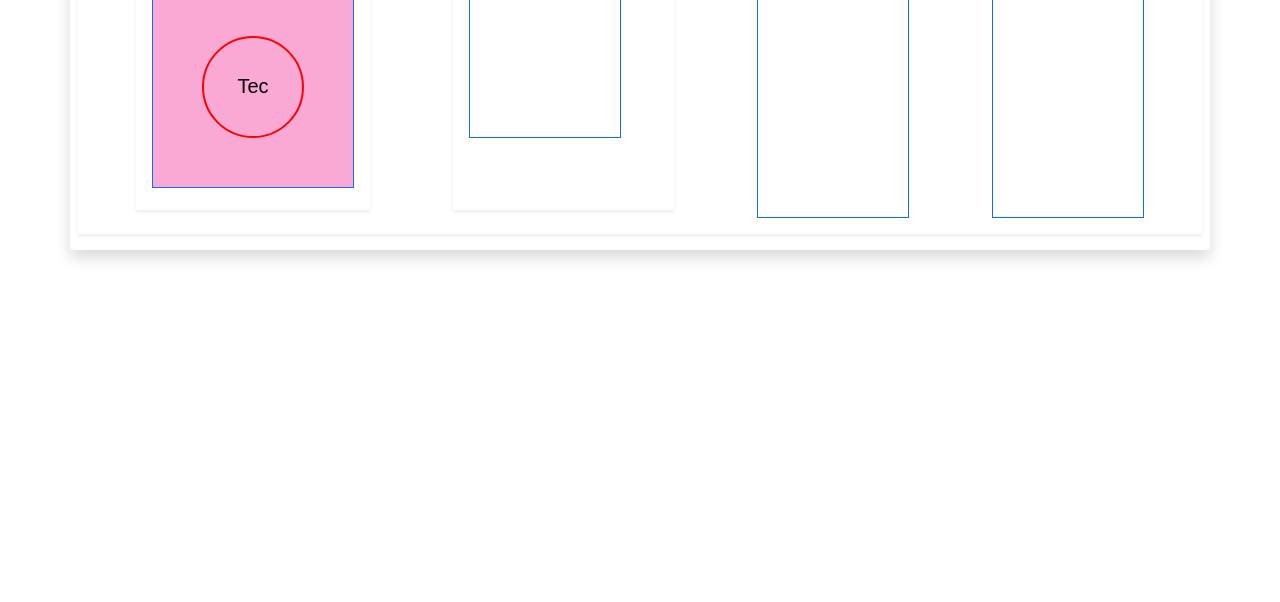
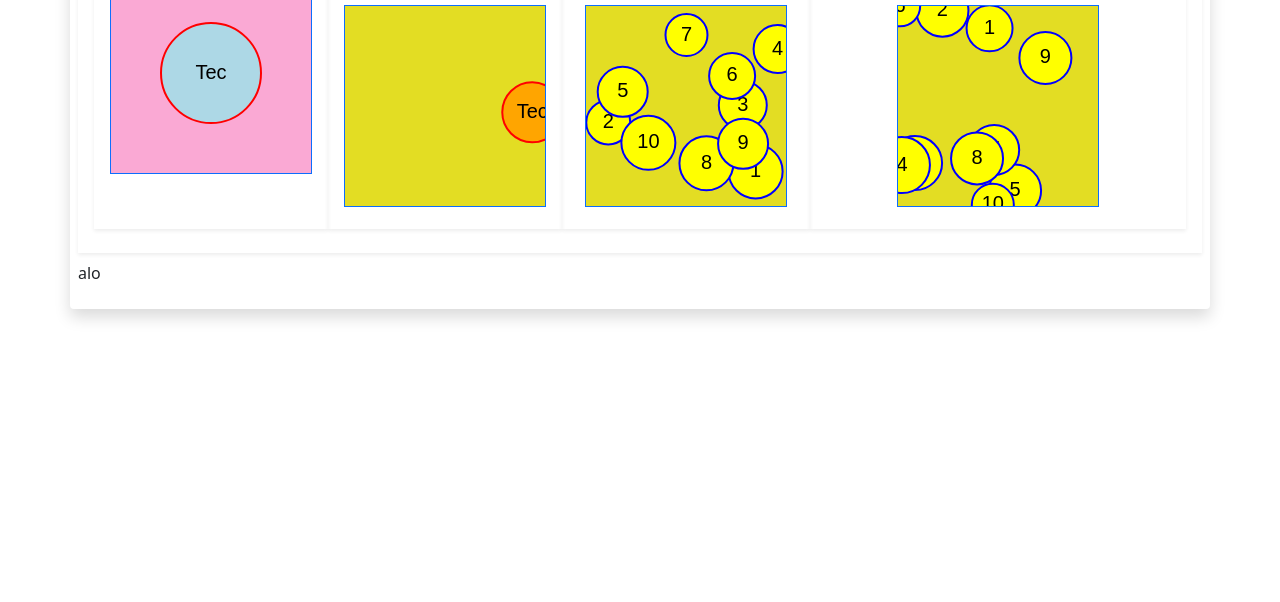
Before and after one commit to Angelmmc/intro-poo-canvas, a plain HTML site: page index.html in a window 1280 px wide. Shown: the part 198-800 px from the top of the page. Drawn offline with nearby package versions, Linux system fonts and the light colour scheme.

Commit message:
multiple cricles without overlapping option added

```diff
--- a/assets/js/main.js
+++ b/assets/js/main.js
@@ -1,47 +1,76 @@
-const canvasOOPOOP = document.getElementById("canvasOOPOOP");
-const canvasOOPRandom = document.getElementById("canvasOOPRandom");
+const canvasOOP = document.getElementById("canvasOOP");
+const canvasRandom = document.getElementById("canvasRandom");
+const canvasMultiple = document.getElementById("canvasMultiple");
+const canvasMultipleNoOut = document.getElementById("canvasMultipleNoOut");
+const textoPrueba = document.getElementById("textoPrueba");
+
+
 const ctx = canvasOOP.getContext("2d");
+const ctxRandom = canvasRandom.getContext("2d");
+const ctxMultiple = canvasMultiple.getContext("2d");
+const ctxMultipleNoOut = canvasMultipleNoOut.getContext("2d");
+
 const window_height = window.innerHeight;
 const window_width = window.innerWidth;
 
-let randomX = Math.random() * window_width;
-let randomY = Math.random() * window_height;
+
+
+
+/* canvasOOP.height = canvasOOP.offsetHeight;// window_height;
+canvasOOP.width = "100";// window_width; */
+/*
+canvasRandom.height = "200";// window_height;
+canvasRandom.width = "200";// window_width; */
+/*
+canvasMultiple.offsetHeight = "200";// window_height;
+canvasMultiple.width = "200";// window_width; */
+
+
+
+let randomX = Math.random() * canvasRandom.width;
+let randomY = Math.random() * canvasRandom.height;
 let randomRadius = Math.floor(Math.random() * 100 + 30);
 
-canvasOOP.height = "200";// window_height;
-canvasOOP.width = "200";// window_width;
 
 canvasOOP.style.background = "#FAA9D4";
+canvasRandom.style.background = "#E3DD23";
+canvasMultiple.style.background = "#E3DD23";
+canvasMultipleNoOut.style.background = "#E3DD23";
 
 class Circle {
 
-    constructor(x, y, radius, color, text) {
+    constructor(x, y, radius, color, text, bgColor) {
         //Carga los valores predeterminados del objeto
         this.posX = x;
         this.posY = y;
         this.radius = radius;
         this.color = color;
         this.text = text;
+        this.bgColor = bgColor;
     }
 
 
     draw(context) {
         //Metodo para renderizar
         context.beginPath();
+        context.arc(this.posX, this.posY, this.radius, 0, Math.PI * 2, false);
+        context.fillStyle = this.bgColor;
+        context.fill();
+
+        context.lineWidth = 2;
         context.strokeStyle = this.color;
+        context.stroke();
+
+
+        context.fillStyle = "black";
         context.textAlign = "center"; //Alineación Horizontal
         context.textBaseline = "middle"; //Alineación Vertical
         context.font = "20px Arial";
         context.fillText(this.text, this.posX, this.posY);
 
 
-        context.lineWidth = 2;
+        context.closePath();
 
-        context.arc(this.posX, this.posY, this.radius, 0, Math.PI * 2, false);
-
-        context.stroke();
-
-        context.closePath();
 
     }
 
@@ -50,5 +79,49 @@ class Circle {
 
 //let miCirculo = new Circle(100, 100, 50, 'red', 'Tec');
 
-let miCirculo = new Circle(canvasOOP.width / 2, canvasOOP.height / 2, 50, 'red', 'Tec');
+let miCirculo = new Circle(canvasOOP.width / 2, canvasOOP.height / 2, 50, 'red', 'Tec', 'lightblue');
 miCirculo.draw(ctx);
+
+
+let miCirculoRandom = new Circle(randomX, randomY, randomRadius, 'red', 'Tec', 'orange');
+miCirculoRandom.draw(ctxRandom);
+
+let arrayCircle = [];
+for (let i = 0; i < 10; i++) {
+
+    let randomX = Math.random() * canvasMultiple.offsetHeight;
+
+    let randomY = Math.random() * canvasMultiple.offsetWidth;
+
+    let randomRadius = Math.floor(Math.random() * 10 + 20);
+
+
+    let miCirculoMultiple = new Circle(randomX, randomY, randomRadius, "blue", i + 1, 'yellow');
+
+
+    arrayCircle.push(miCirculoMultiple);
+
+    arrayCircle[i].draw(ctxMultiple);
+}
+
+
+let arrayCircle2 = [];
+let contenido = "";
+for (let i = 0; i < 10; i++) {
+
+    let randomX = Math.random() * canvasMultipleNoOut.offsetHeight;
+
+    let randomY = Math.random() * canvasMultipleNoOut.offsetWidth;
+
+    let randomRadius = Math.floor(Math.random() * 10 + 20);
+
+    contenido += i + " x ->" + randomX + " y -> " + randomY + " rad -> " + randomRadius;
+
+
+    let miCirculoMultipleNoOut = new Circle(randomX, randomY, randomRadius, "blue", i + 1, 'yellow');
+
+
+    arrayCircle2.push(miCirculoMultipleNoOut);
+
+    arrayCircle2[i].draw(ctxMultipleNoOut);
+}
--- a/index.html
+++ b/index.html
@@ -20,18 +20,24 @@
             <h1>Objetos 2D mediante POO</h1>
         </div>
         <div class="d-flex flex-row bd-highlight mb-2 shadow-sm p-3 justify-content-around">
-            <div class=" bd-highlight mb-2 shadow-sm p-3 justify-content-around">
-                <h1>Objeto 2D</h1>
-                <canvas class=" border  border-primary " id="canvasOOP" width="150" height="150"></canvas>
+            <div class=" bd-highlight mb-2 shadow-sm p-3 justify-content-around  text-center">
+                <h3>Objeto 2D</h3>
+                <canvas class=" border  border-primary " id="canvasOOP" width="200" height="200"></canvas>
             </div>
-            <div class=" bd-highlight mb-2 shadow-sm p-3 justify-content-around">
-                <h1>Objeto 2D</h1>
-                <canvas class=" border  border-primary " id="canvasOOPRandom" width="150" height="150"></canvas>
+            <div class=" bd-highlight mb-2 shadow-sm p-3 justify-content-around  text-center" >
+                <h3>Objeto Random</h3>
+                <canvas class=" border  border-primary " id="canvasRandom" width="200" height="200"></canvas>
             </div>
-            <canvas class=" border  border-primary" id="canvasTriangle" width="150" height="150"></canvas>
-            <canvas class=" border  border-primary" id="canvasFeather" width="150" height="150"></canvas>
+            <div class=" bd-highlight mb-2 shadow-sm p-3 justify-content-around  text-center" >
+                <h3>Objetos Múltiples</h3>
+                <canvas class=" border  border-primary " id="canvasMultiple" width="200" height="200"></canvas>
+            </div>
+            <div class=" bd-highlight mb-2 shadow-sm p-3 justify-content-around  text-center" >
+                <h3>Objetos Múltiples sin salirse</h3>
+                <canvas class=" border  border-primary " id="canvasMultipleNoOut" width="200" height="200"></canvas>
+            </div>
         </div>
-
+<p id="textoPrueba">alo</p>
     </main>
     <script src="assets/js/main.js"></script>
 
```
